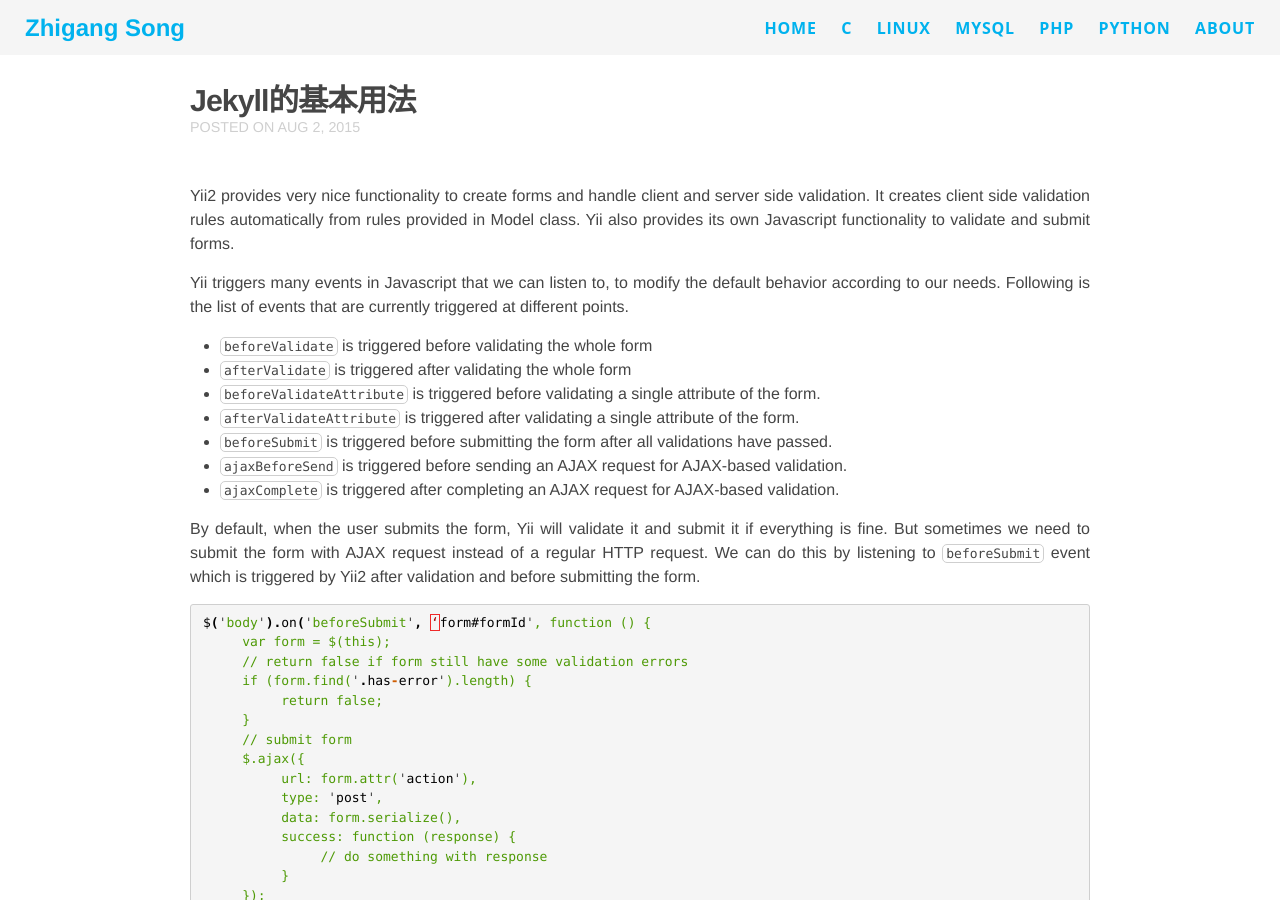
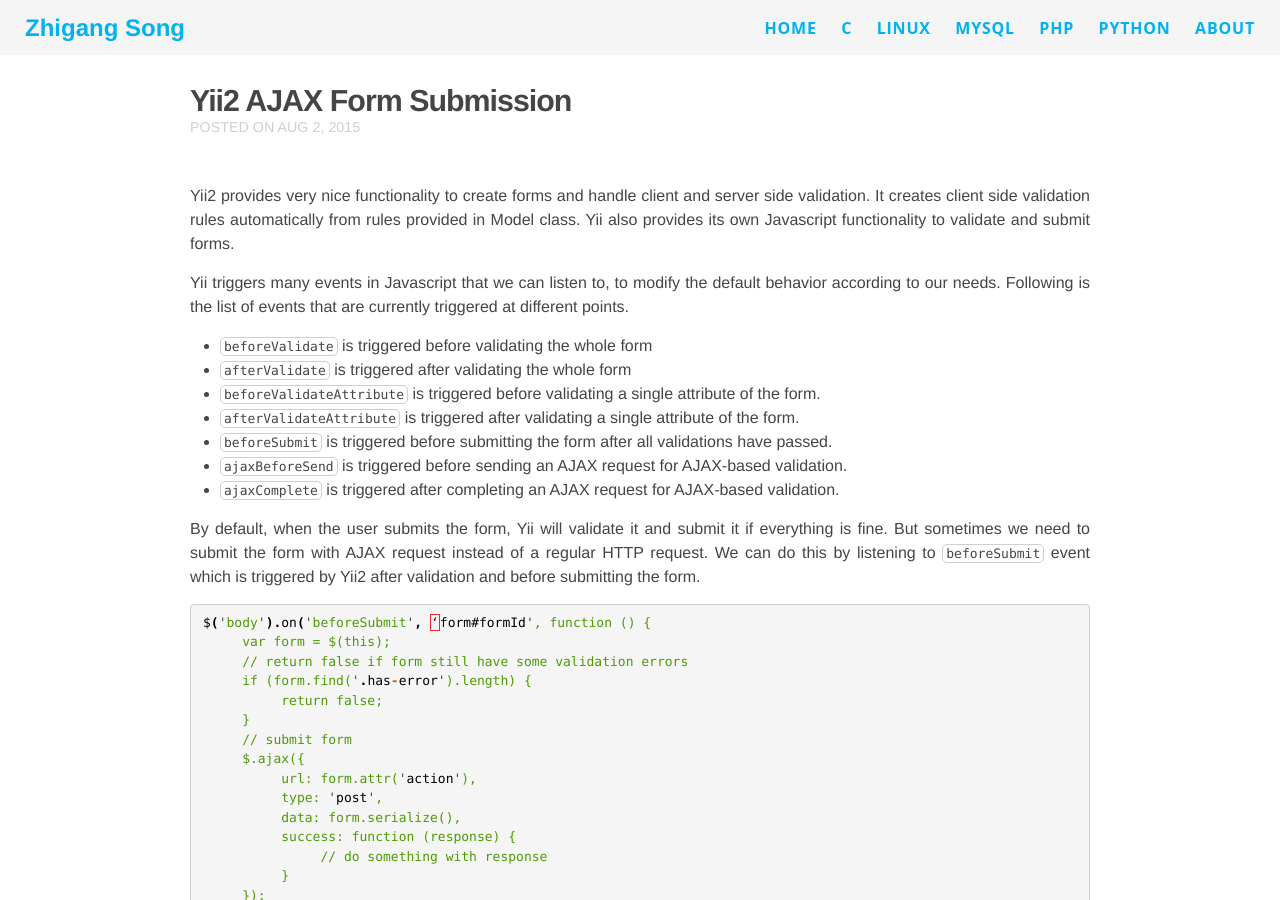
Before and after one commit to sidgwick/sidgwick.github.io, a Jekyll site: the page built from _posts/php/yii2/2015-11-28-YII2-AJAX-Form-Submission.md, in a window 1280 px wide and 900 px high. Built offline with Jekyll 4.4.1, drawn with Linux system fonts in a browser that asks for light colours; nearby versions of some CDN libraries; some web fonts are replaced; Markdown is read by kramdown in place of the engine named in the settings.

Commit message:
Yii2 ActiveForm AJAX submit :(

```diff
--- a/_posts/php/yii2/2015-11-28-YII2-AJAX-Form-Submission.md
+++ b/_posts/php/yii2/2015-11-28-YII2-AJAX-Form-Submission.md
@@ -1,6 +1,6 @@
 ---
 layout: post
-title:  "Jekyll的基本用法"
+title: "Yii2 AJAX Form Submission"
 date:   2015-08-02 11:28:04
 categories: php yii2
 ---
```
